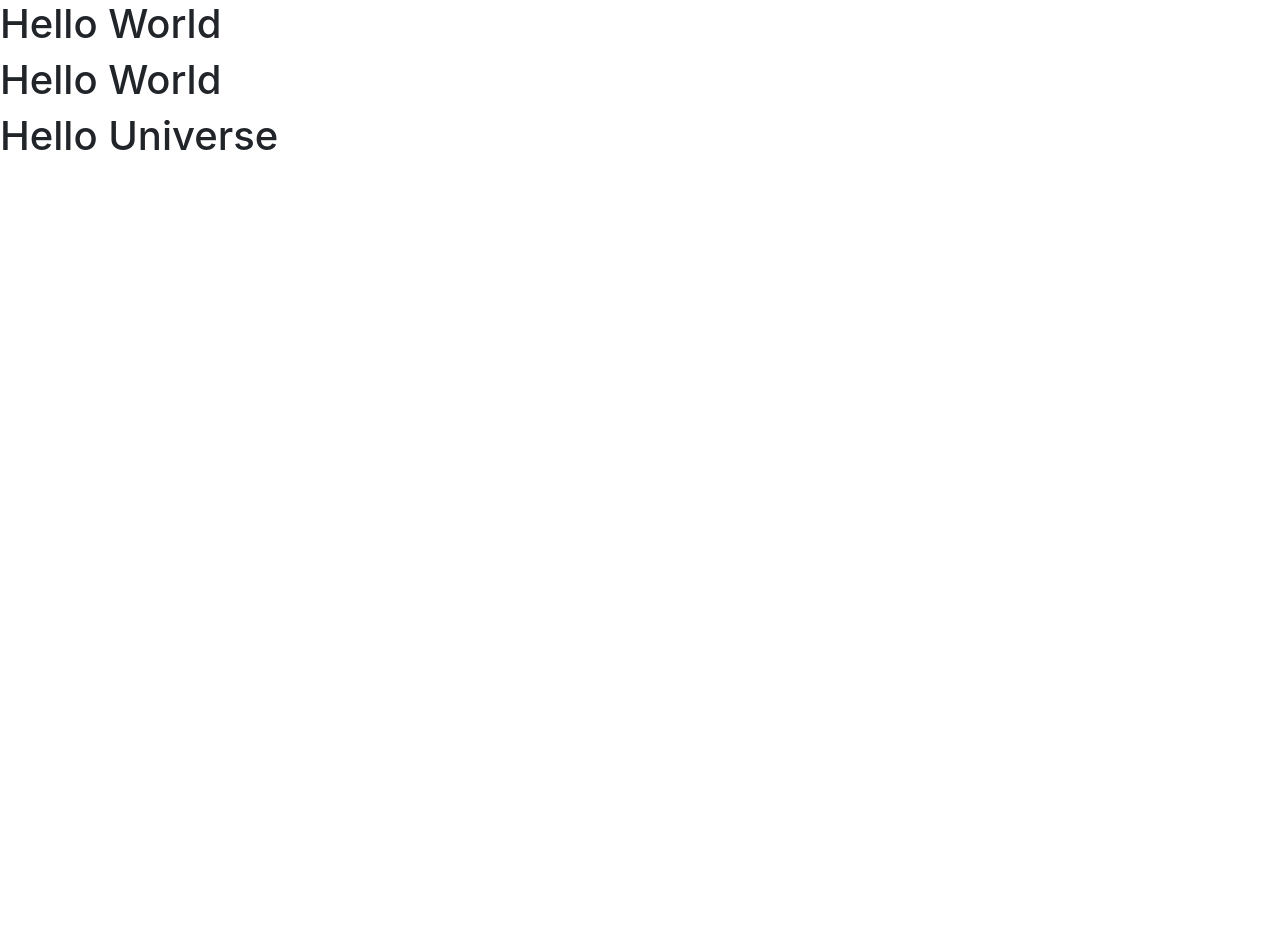
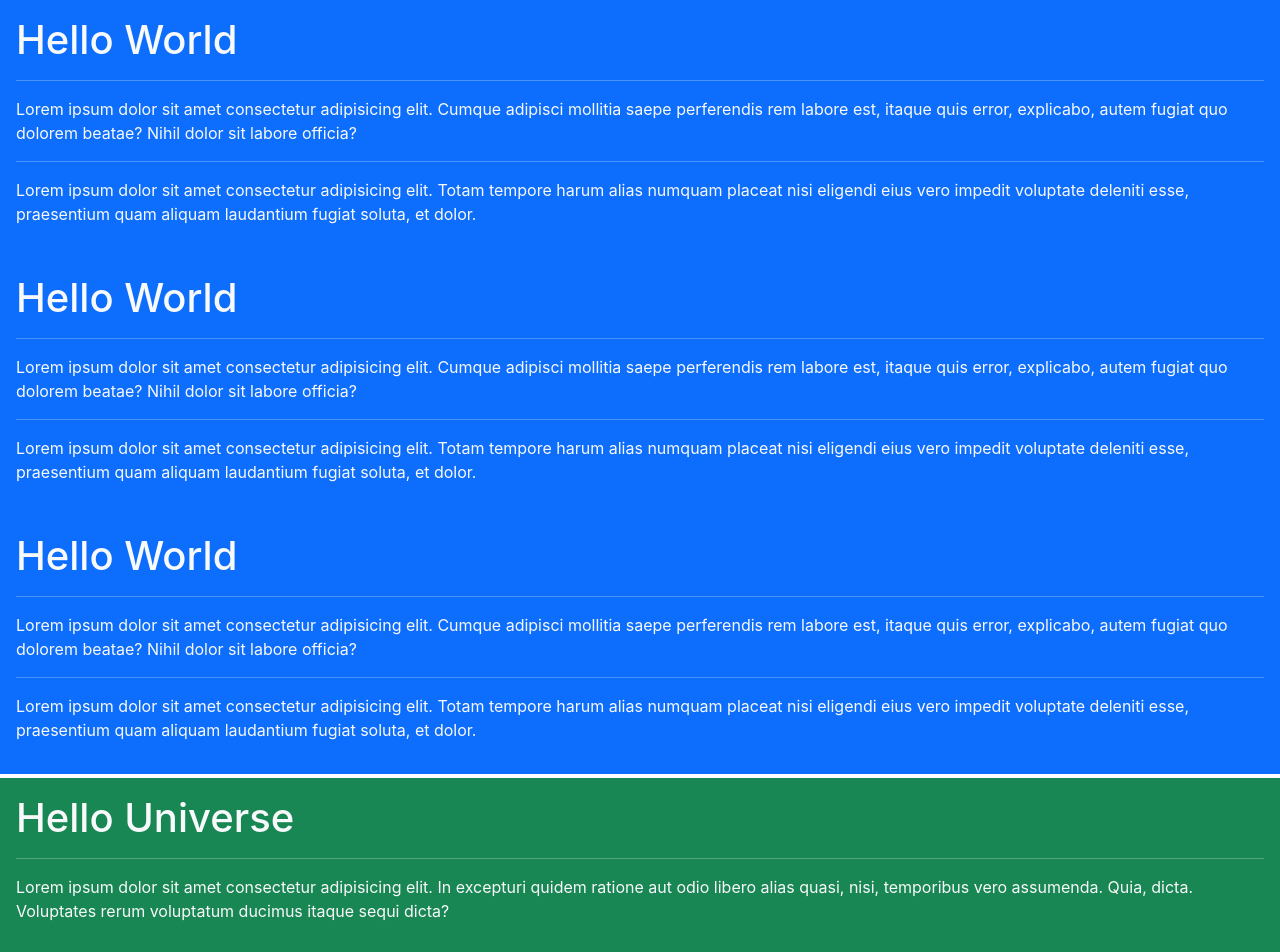
Before and after one commit to ratnadip-mondhe/day6_prooject, a React (Create React App) app: page / in a window 1280 px wide. Shown: the top 952 px of the page. Before the commit the page ends 800 px from the top, so only its background shows below. Built offline with nearby package versions, Linux system fonts and the light colour scheme.

Commit message:
component

```diff
--- a/src/App.js
+++ b/src/App.js
@@ -1,4 +1,3 @@
-
 import logo from "./logo.svg";
 import "./App.css";
 import { useState } from "react";
@@ -8,7 +7,9 @@ export default function App() {
     <div>
       <HelloWorld />
       <HelloWorld />
+      <HelloWorld />
 
+      <HelloUniverse />
       <HelloUniverse />
     </div>
   );
@@ -17,10 +18,38 @@ export default function App() {
 // TAGS :: COMPONENTS :: Follow PascalCase Convention
 // <HelloWorld />
 function HelloWorld() {
-  return <h1>Hello World</h1>;
+  return (
+    <div className="bg-primary text-light p-3 ">
+      <h1>Hello World</h1>
+      <hr />
+      <p>
+        Lorem ipsum dolor sit amet consectetur adipisicing elit. Cumque adipisci
+        mollitia saepe perferendis rem labore est, itaque quis error, explicabo,
+        autem fugiat quo dolorem beatae? Nihil dolor sit labore officia?
+      </p>
+      <hr />
+      <p>
+        Lorem ipsum dolor sit amet consectetur adipisicing elit. Totam tempore
+        harum alias numquam placeat nisi eligendi eius vero impedit voluptate
+        deleniti esse, praesentium quam aliquam laudantium fugiat soluta, et
+        dolor.
+      </p>
+    </div>
+  );
 }
 
 // <HelloUniverse />
 function HelloUniverse() {
-  return <h1>Hello Universe</h1>;
+  return (
+    <div className="bg-success text-light p-3 my-1">
+      <h1>Hello Universe</h1>
+      <hr />
+      <p>
+        Lorem ipsum dolor sit amet consectetur adipisicing elit. In excepturi
+        quidem ratione aut odio libero alias quasi, nisi, temporibus vero
+        assumenda. Quia, dicta. Voluptates rerum voluptatum ducimus itaque sequi
+        dicta?
+      </p>
+    </div>
+  );
 }
```
